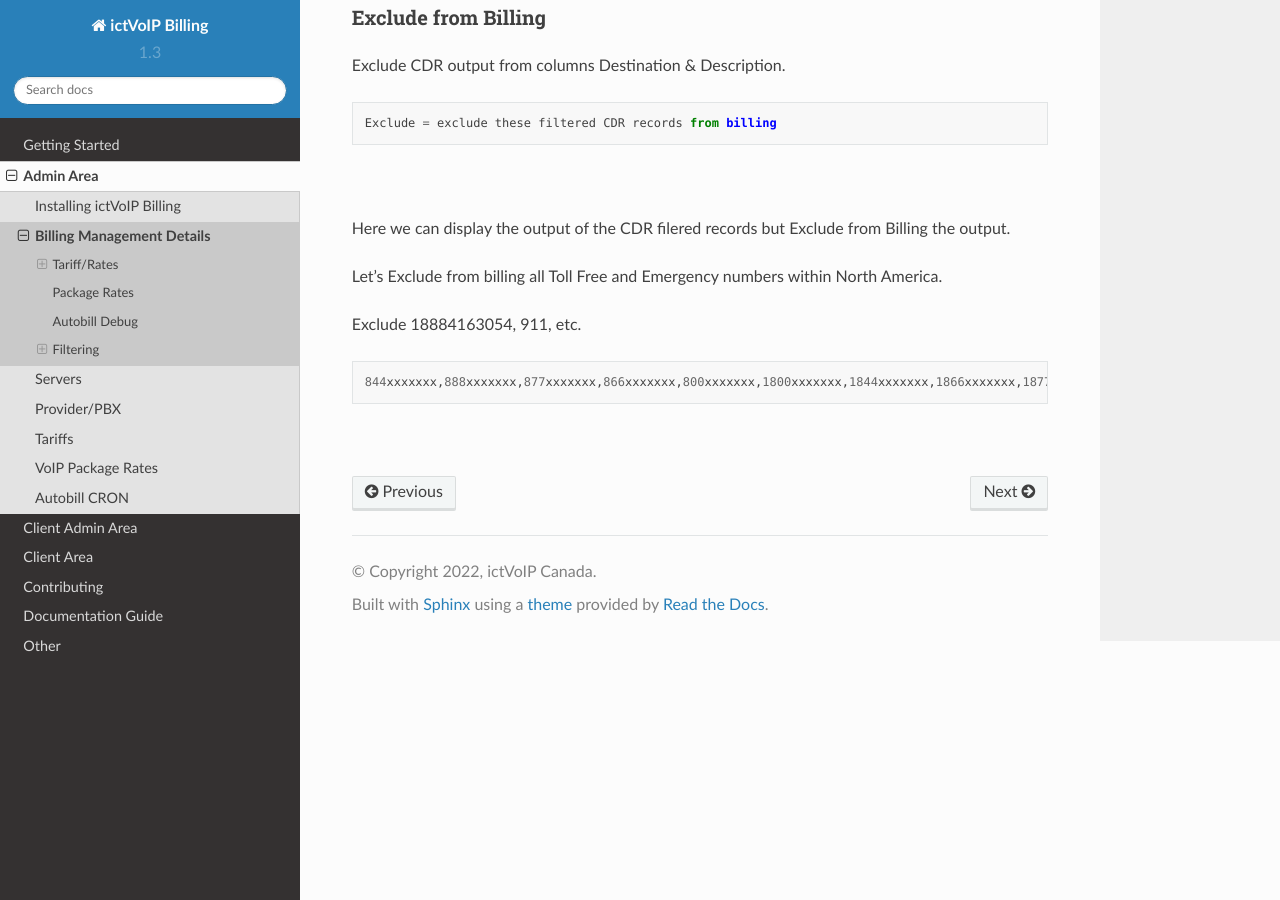
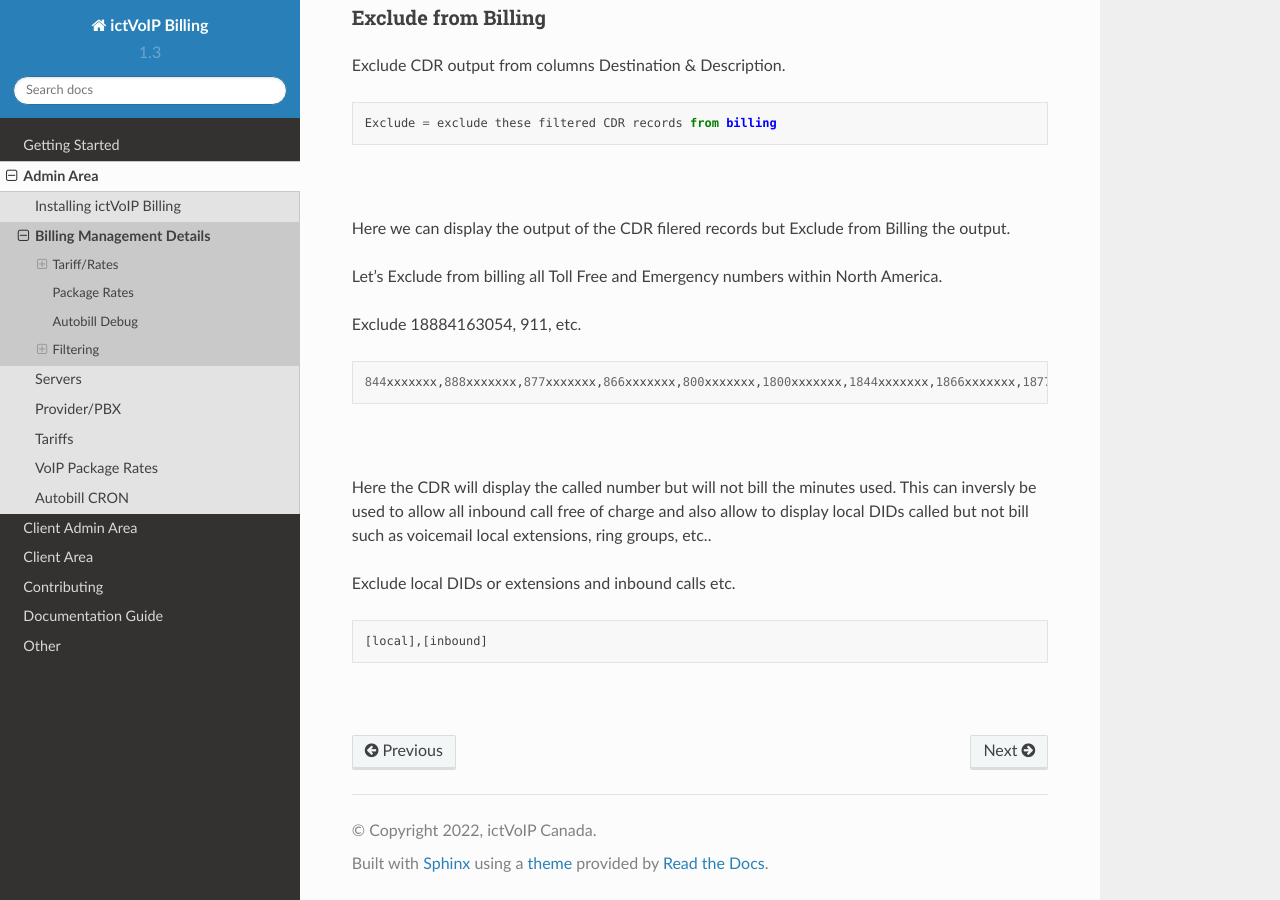
Before and after one commit to ictvoip/ictvoip-docs, a Sphinx documentation site: the page built from docs/source/admin/billing_management.rst, in a window 1280 px wide and 900 px high, scrolled down 2049 px. Built offline with Sphinx 7.4.7 and the Read the Docs theme 2.0.0, drawn with Linux system fonts in a browser that asks for light colours; pages that are not in the unit, such as notebooks, are missing from menus.

Commit message:
Update billing_management.rst

```diff
--- a/docs/source/admin/billing_management.rst
+++ b/docs/source/admin/billing_management.rst
@@ -99,3 +99,12 @@ Exclude 18884163054, 911, etc.
  844xxxxxxx,888xxxxxxx,877xxxxxxx,866xxxxxxx,800xxxxxxx,1800xxxxxxx,1844xxxxxxx,1866xxxxxxx,1877xxxxxxx,1888xxxxxxx,2264763054,8884163054,18884163054,911
 
 |
+
+Here the CDR will display the called number but will not bill the minutes used. This can inversly be used to allow all inbound call free of charge and also allow to display local DIDs called but not bill such as voicemail local extensions, ring groups, etc..
+
+Exclude local DIDs or extensions and inbound calls etc.
+::
+
+ [local],[inbound]
+
+|
```
